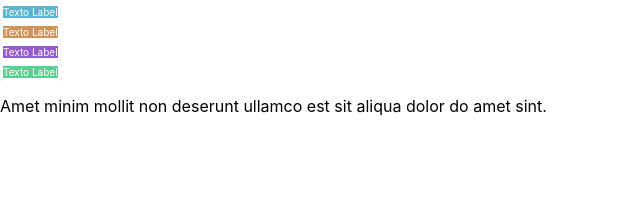
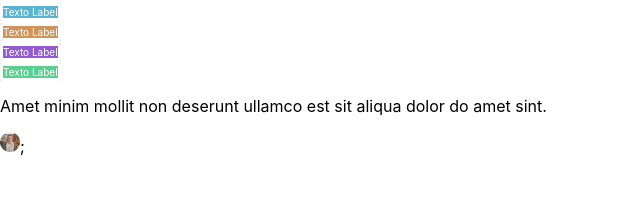
Before and after one commit to GMichaloski/projeto5-kanban, a React (Create React App) app in the folder my-app/: page / in a window 1280 px wide. Shown: the top 222 px of the page, without its empty margins (0-640 px from the left). Built offline with nearby package versions, Linux system fonts and the light colour scheme.

Commit message:
add Avatar

```diff
--- a/my-app/src/App.js
+++ b/my-app/src/App.js
@@ -2,6 +2,7 @@ import logo from './logo.svg';
 import './App.css';
 import Tag from "./Components/Tag/Tag";
 import Text from "./Components/Text/Text";
+import Avatar from './Components/Avatar/Avatar';
 
 
 function App() {
@@ -12,6 +13,7 @@ function App() {
         <Tag ContainerCard='review'></Tag>
         <Tag ContainerCard='done'></Tag>
         <Text textContent="Amet minim mollit non deserunt ullamco est sit aliqua dolor do amet sint. ">seu texto</Text>
+        <Avatar descAlt="imagem mulher"/>;
 
     </div>
   );
--- /dev/null
+++ b/my-app/src/Components/Avatar/Avatar.css
@@ -0,0 +1,4 @@
+.img{
+    height: 20px;
+    width: 20px;
+}
--- /dev/null
+++ b/my-app/src/Components/Avatar/Avatar.js
@@ -0,0 +1,18 @@
+import "./Avatar.css";
+import img1 from "./images/Female.png";
+import img2 from "./images/male.png";
+
+const Avatar =(props)=>{
+    const {desc,descAlt='imagem do avatar'}=props;
+
+    return (
+        //<img src={img1} alt ={`${descAlt}`}/>
+        <img src={img1} alt ={`${descAlt}`}/> // como escalar para conseguir pegar um src genérico ???
+
+
+    )
+
+
+};
+
+export default Avatar;
```
Also changed, not shown: my-app/src/Components/Avatar/images/Female.png (added), my-app/src/Components/Avatar/images/male.png (added).
